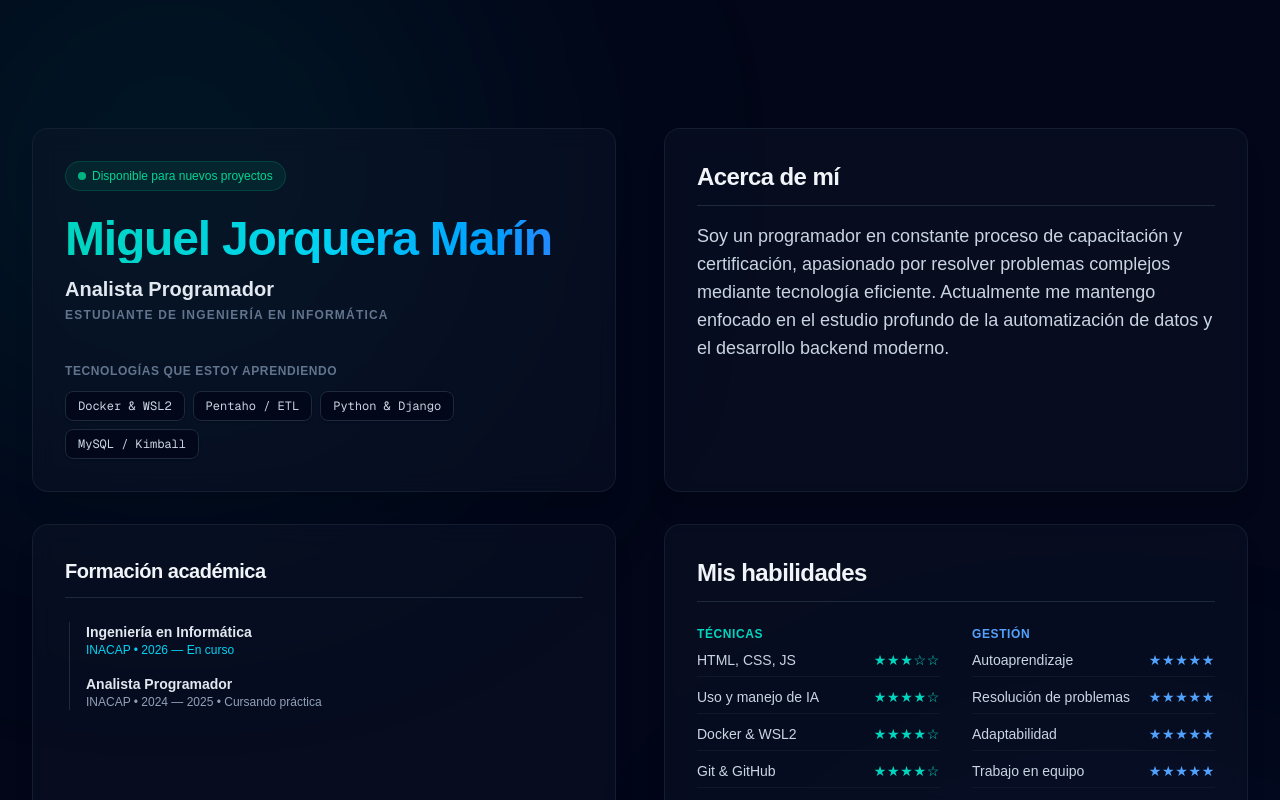
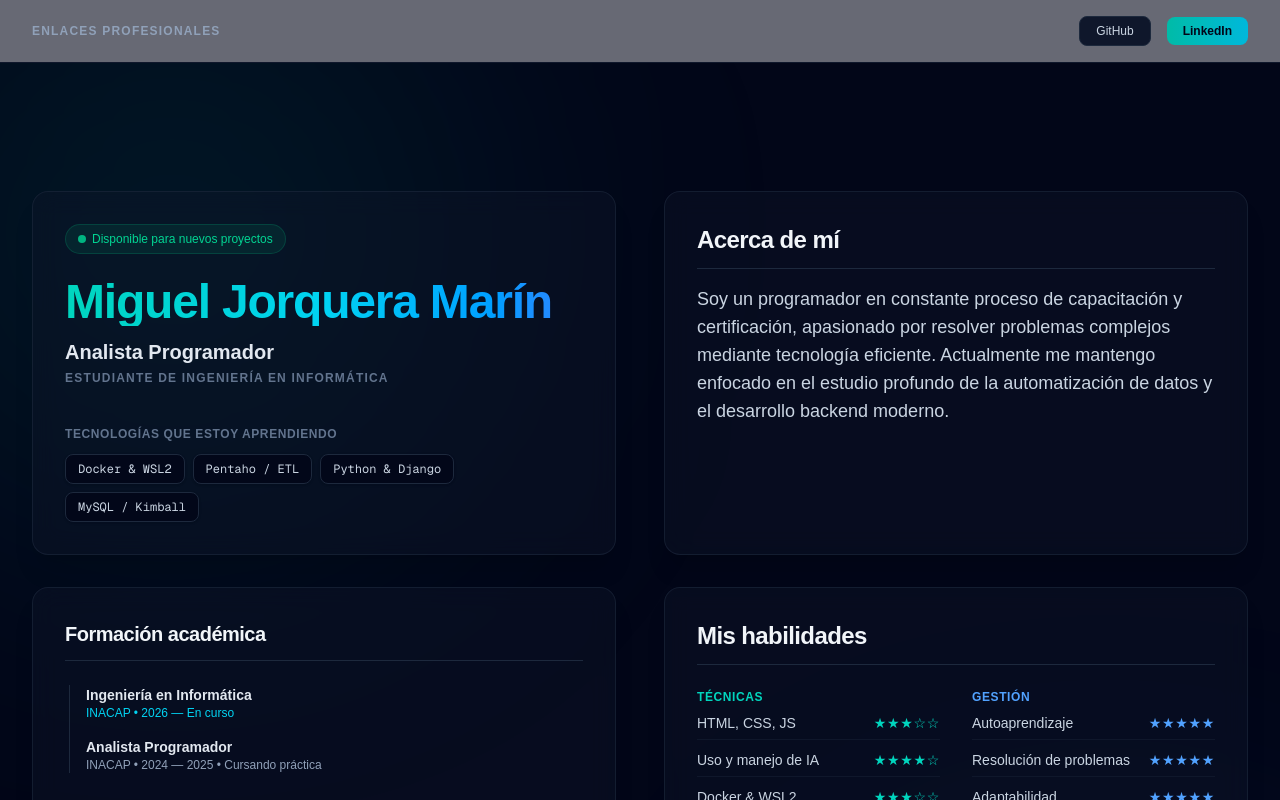
Before and after one commit to Mikhassdev/mi-cv-web, a Next.js app: page / in a window 1280 px wide. Shown: the top 800 px of the page. Built offline with nearby package versions, Linux system fonts and the light colour scheme.

Commit message:
Octavo commit: Se agrega navbar con enlaces profesionales

```diff
--- a/src/app/layout.js
+++ b/src/app/layout.js
@@ -1,5 +1,6 @@
 import { Geist, Geist_Mono } from "next/font/google";
 import "./globals.css";
+import Navbar from "@/components/Navbar";
 
 const geistSans = Geist({
   variable: "--font-geist-sans",
@@ -22,7 +23,10 @@ export default function RootLayout({ children }) {
       lang="en"
       className={`${geistSans.variable} ${geistMono.variable} h-full antialiased`}
     >
-      <body className="min-h-full flex flex-col">{children}</body>
+      <body className="min-h-full flex flex-col">
+        <Navbar />
+        {children}
+      </body>
     </html>
   );
 }
--- a/src/app/page.js
+++ b/src/app/page.js
@@ -114,7 +114,7 @@ export default function Home() {
                     </div>
                     <div className="flex justify-between items-center border-b border-slate-900 pb-1.5">
                       <span className="text-slate-300">Docker & WSL2</span>
-                      <span className="font-mono text-teal-400 tracking-wider">★★★★☆</span>
+                      <span className="font-mono text-teal-400 tracking-wider">★★★☆☆</span>
                     </div>
                     <div className="flex justify-between items-center border-b border-slate-900 pb-1.5">
                       <span className="text-slate-300">Git & GitHub</span>
--- /dev/null
+++ b/src/components/Navbar.js
@@ -0,0 +1,37 @@
+export default function Navbar() {
+  return (
+    <nav className="w-full bg-slate-950/60 backdrop-blur-md border-b border-slate-900 sticky top-0 z-50 px-4 py-4 md:px-8">
+      <div className="max-w-7xl mx-auto flex justify-between items-center">
+
+        {/* Título de la sección */}
+        <span className="text-xs font-semibold text-slate-400 uppercase tracking-widest">
+          Enlaces Profesionales
+        </span>
+
+        {/* Botones de Redes */}
+        <div className="flex items-center gap-4">
+          {/* Botón GitHub */}
+          <a
+            href="https://github.com/Mikhassdev"
+            target="_blank"
+            rel="noopener noreferrer"
+            className="px-4 py-1.5 rounded-lg text-xs font-medium bg-slate-900 border border-slate-800 text-slate-300 hover:bg-slate-800/60 hover:text-teal-400 transition"
+          >
+            GitHub
+          </a>
+
+          {/* Botón LinkedIn */}
+          <a
+            href="https://www.linkedin.com/in/miguel-angel-jorquera-marin-4026ba400/"
+            target="_blank"
+            rel="noopener noreferrer"
+            className="px-4 py-1.5 rounded-lg text-xs font-medium bg-gradient-to-r from-teal-500 to-cyan-500 text-slate-950 hover:opacity-90 transition font-semibold"
+          >
+            LinkedIn
+          </a>
+        </div>
+
+      </div>
+    </nav>
+  );
+}
```
